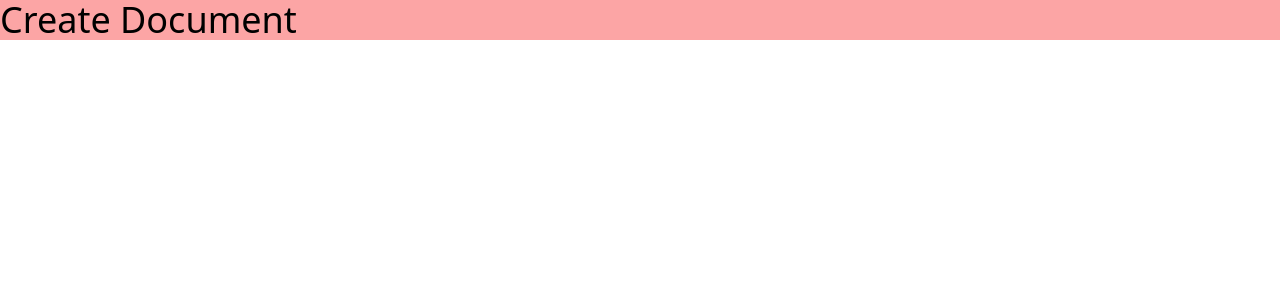
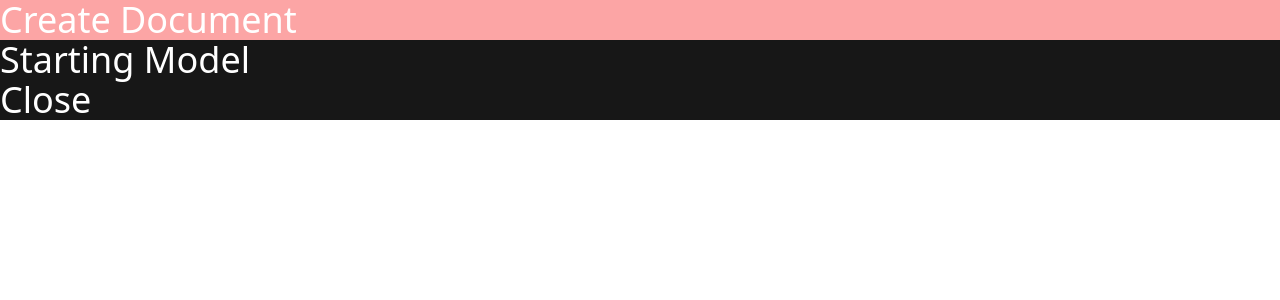
Before and after one commit to ask-org/sajilo-report, a React (Vite) app: page / in a window 1280 px wide. Shown: the top 300 px of the page. Built offline with nearby package versions, Linux system fonts and the light colour scheme.

Commit message:
Added create-document page with base components to add testing libraries onto

```diff
--- a/src/App.tsx
+++ b/src/App.tsx
@@ -3,7 +3,7 @@ import CreateDocumemnt from "./pages/create-document";
 function App() {
   return (
     <>
-      <div className="bg-red-300 text-4xl">
+      <div className="bg-[#171717] text-4xl text-white">
         <CreateDocumemnt />
       </div>
     </>
--- /dev/null
+++ b/src/components/create-documents/model/startingModel.tsx
@@ -0,0 +1,12 @@
+export default function StartingModel({
+  setOpenModel,
+}: {
+  setOpenModel: React.Dispatch<React.SetStateAction<boolean>>;
+}) {
+  return (
+    <div>
+      <h1>Starting Model</h1>
+      <button onClick={() => setOpenModel(false)}> Close</button>
+    </div>
+  );
+}
--- a/src/pages/create-document.tsx
+++ b/src/pages/create-document.tsx
@@ -1,7 +1,13 @@
-export default function CreateDocumemnt() {
+import { useState } from "react";
+import StartingModel from "../components/create-documents/model/startingModel";
+
+export default function CreateDocument() {
+  const [openModel, setOpenModel] = useState(true);
+
   return (
     <div>
       <h1 className="bg-red-300">Create Document</h1>
+      {openModel && <StartingModel setOpenModel={setOpenModel} />}
     </div>
   );
 }
```
